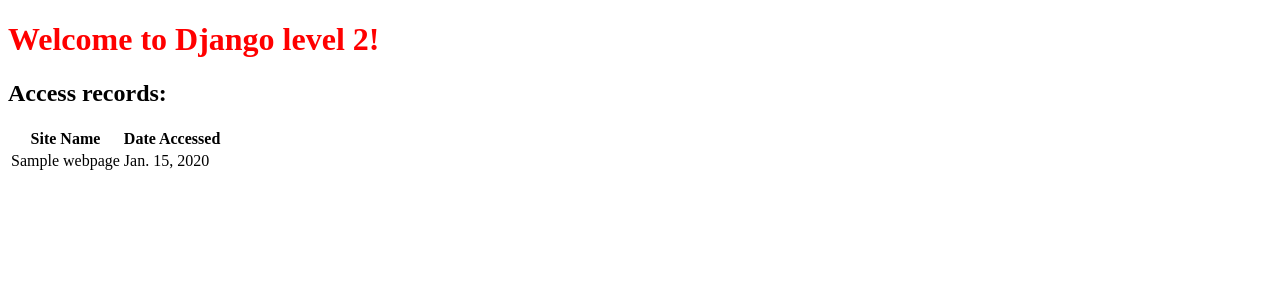
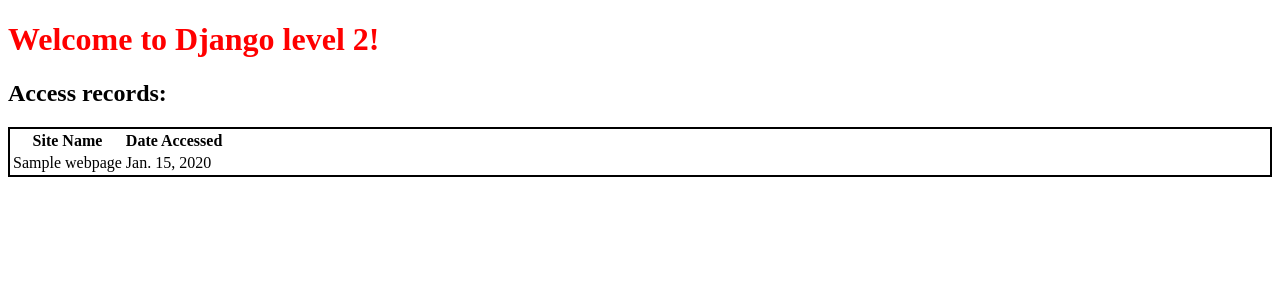
Before and after one commit to brianslab/udemy-django, a Django app: page / in a window 1280 px wide. Shown: the top 300 px of the page. Run offline with Django 4.2, Linux system fonts and the light colour scheme; tables that the repository leaves empty hold one stand-in row (values such as "Sample post").

Commit message:
update styling

```diff
--- a/django_l1/django_l1/static/css/style.css
+++ b/django_l1/django_l1/static/css/style.css
@@ -1,3 +1,7 @@
 h1{
   color: red;
 }
+
+.django-l2{
+  border: 2px solid black;
+}
```
